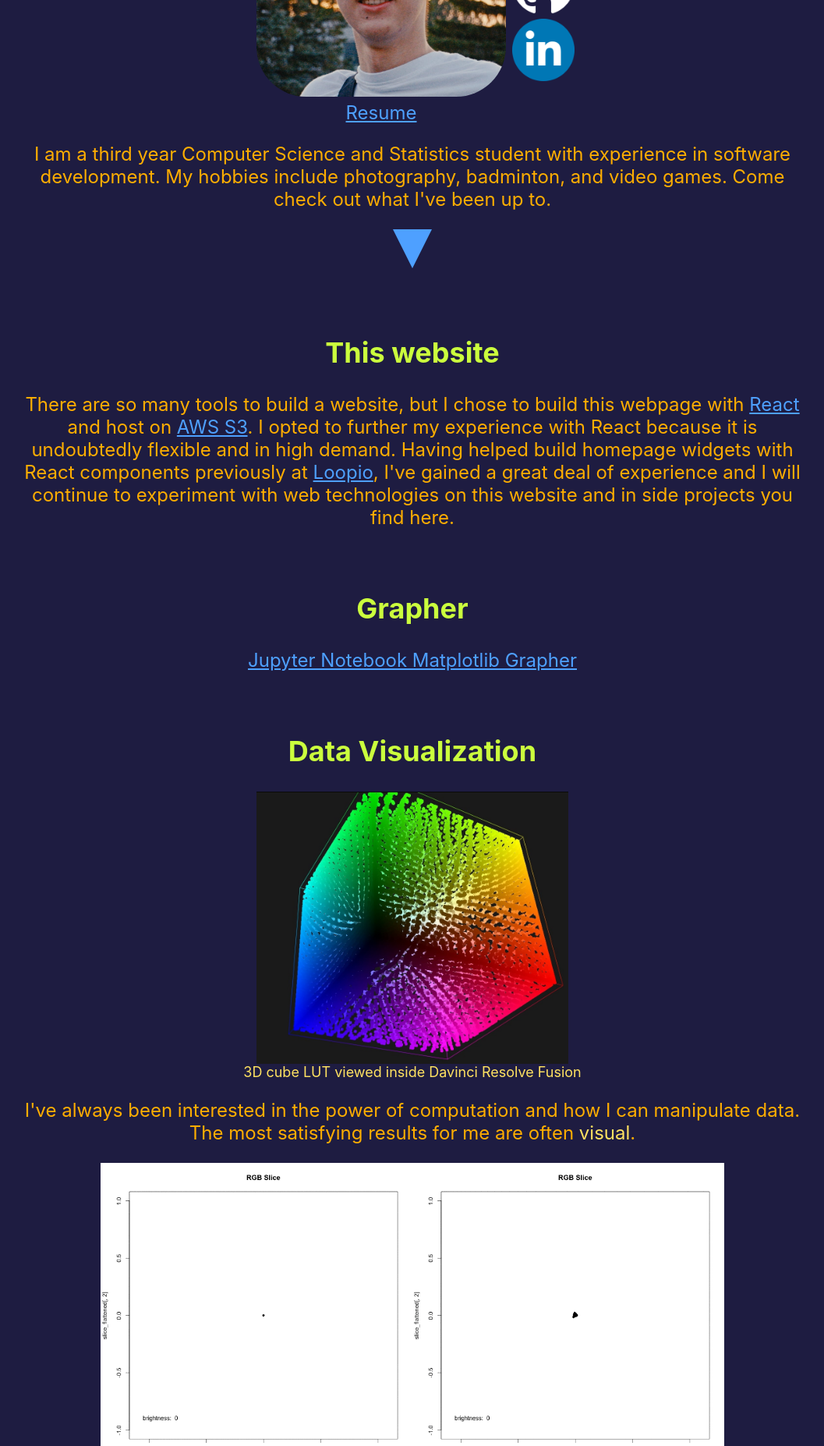
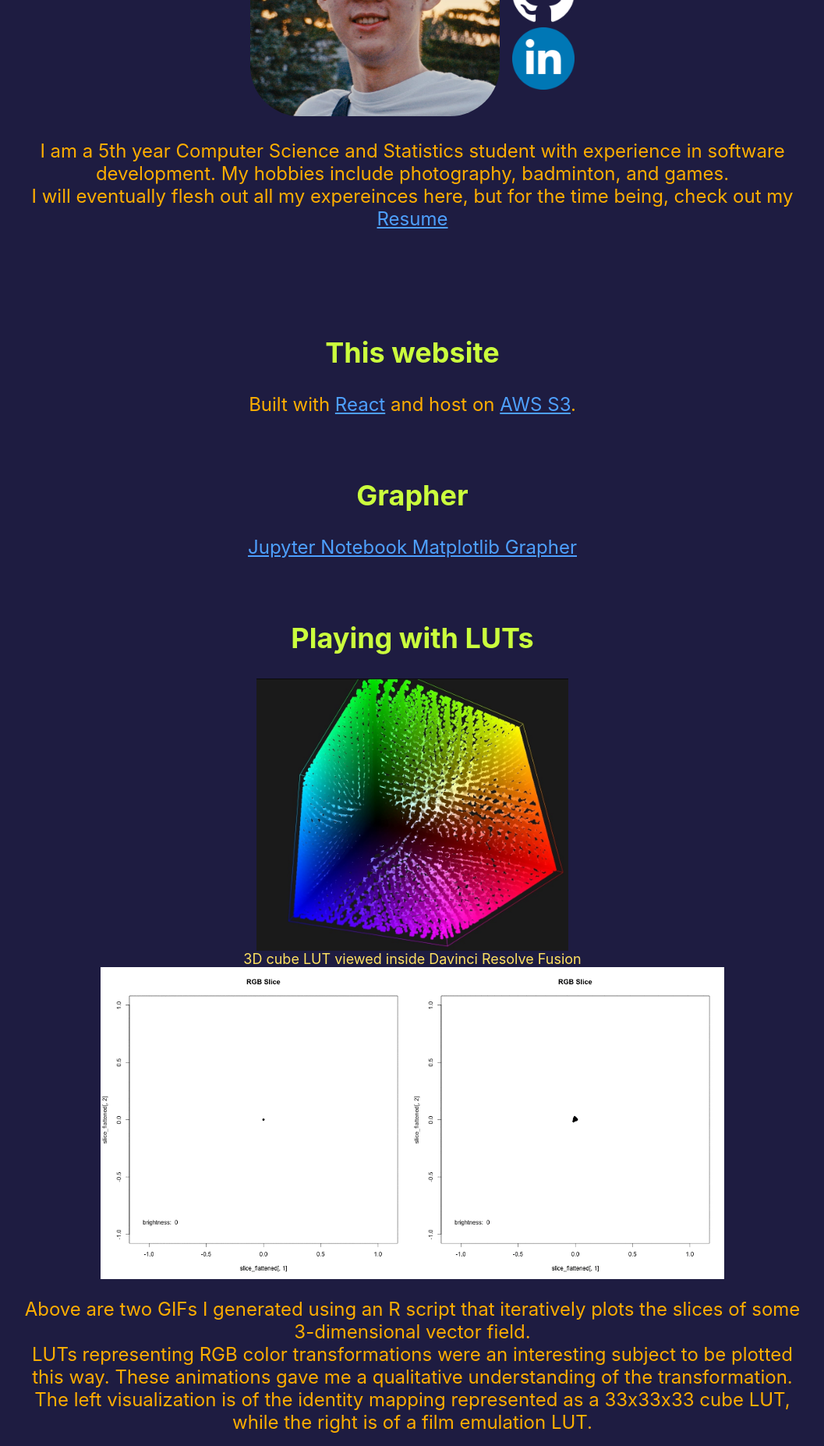
Before and after one commit to rainzhao2000/rainzhao.com, a React (Create React App) app in the folder resources/: page / in a window 1280 px wide. Shown: the part 400-2254 px from the top of the page at 78% size, without its empty margins (111-1168 px from the left). Built offline with nearby package versions, Linux system fonts and the light colour scheme.

Commit message:
update resume and skim down

```diff
--- a/resources/src/app/App.tsx
+++ b/resources/src/app/App.tsx
@@ -33,8 +33,7 @@ function App() {
         <Header jumpToID="Section-website" />
         <Section id="Section-website" title="This website">
           <p>
-            There are so many tools to build a website, but I chose to build
-            this webpage with{" "}
+            Built with{" "}
             <a href="https://reactjs.org/" target="_blank">
               React
             </a>{" "}
@@ -42,15 +41,7 @@ function App() {
             <a href="https://aws.amazon.com/s3/" target="_blank">
               AWS S3
             </a>
-            . I opted to further my experience with React because it is
-            undoubtedly flexible and in high demand. Having helped build
-            homepage widgets with React components previously at{" "}
-            <a href="https://loopio.com/" target="_blank">
-              Loopio
-            </a>
-            , I've gained a great deal of experience and I will continue to
-            experiment with web technologies on this website and in side
-            projects you find here.
+            .
           </p>
         </Section>
         <Section id="Section-grapher" title="Grapher">
@@ -58,7 +49,7 @@ function App() {
             Jupyter Notebook Matplotlib Grapher
           </a>
         </Section>
-        <Section id="Section-color-data" title="Data Visualization">
+        <Section id="Section-color-data" title="Playing with LUTs">
           <ImgCaption
             src={imgCube}
             alt="A 3D LUT cube"
@@ -66,13 +57,13 @@ function App() {
             loading="lazy"
             imgClass="App-flex-width-medium"
           />
-          <p>
+          {/* <p>
             I've always been interested in the power of computation and how I
             can manipulate data.
             <br />
             The most satisfying results for me are often{" "}
             <span className="highlight">visual</span>.
-          </p>
+          </p> */}
           <div className="App-inline-tight">
             <img
               src={gifIdentityRGBSlices}
@@ -89,10 +80,11 @@ function App() {
           </div>
           <p>
             Above are two GIFs I generated using an R script that iteratively
-            plots the slices of some 3-dimensional data set.
+            plots the slices of some 3-dimensional vector field.
             <br />
-            In particular, I was interested in examining Look Up Tables (LUTs)
-            that represent RGB color transformations.
+            LUTs representing RGB color transformations were an interesting
+            subject to be plotted this way. These animations gave me a
+            qualitative understanding of the transformation.
             <br />
             The left visualization is of the identity mapping represented as a
             33x33x33 cube LUT, while the right is of a film emulation LUT.
@@ -116,7 +108,7 @@ function App() {
               an image.
             </p>
           </div>
-          <p>
+          {/* <p>
             I wanted to peek inside one of these LUTs and see whats going on.
             Davinci Resolve's Fusion compositor actually provides a nice way to
             view the 3-dimensional plot as the cube you saw above, but I lack
@@ -135,11 +127,10 @@ function App() {
             className="App-flex-width-medium"
             alt="Grapher view of how I'm slicing the cube"
             loading="lazy"
-          />
+          /> */}
           <p>
             Here are also the visualizations for the same LUTs in the HSL color
-            model. Notice the L in HSL stands for Lightness, which is a similar
-            but different concept from Brightness.
+            model.
           </p>
           <div className="App-inline-tight">
             <img
@@ -163,14 +154,10 @@ function App() {
                 here
               </a>
               .
-              <br />I just wanted to quickly throw together a proof of concept,
-              so performance wasn't my concern. I look forward to creating more
-              visualizations, and also looking into Python and JavaScript
-              graphics libraries.
             </p>
           </div>
         </Section>
-        <Section id="Section-computer-vision" title="Computer Vision">
+        {/*<Section id="Section-computer-vision" title="Computer Vision">
           <p>
             Computer vision and computer graphics are some future interests of
             mine.
@@ -190,13 +177,13 @@ function App() {
             <li>Color grading: post corrections/adjustments, edit LUTs</li>
           </ul>
         </Section>
-        {/*<Section id="Section-algorithms" title="Algorithms">
+        <Section id="Section-algorithms" title="Algorithms">
           <Section
             id="Section-sub-p5"
             title="LeetCode Problem 5"
             isSub={true}
           ></Section>
-        </Section>*/}
+        </Section>
         <Section id="Section-color" title="Color Grading">
           <Section id="Section-sub-film" title="Film Emulation" isSub={true}>
             <ImgCaption
@@ -272,7 +259,7 @@ function App() {
             title="Color Matching"
             isSub={true}
           ></Section>
-        </Section>
+        </Section>*/}
       </div>
     </div>
   );
--- a/resources/src/header/Header.tsx
+++ b/resources/src/header/Header.tsx
@@ -26,9 +26,6 @@ function Header(props: HeaderProps) {
       <div className="Header-inline">
         <div>
           <img src={pfp} className="Header-pfp" alt="logo" />
-          <a href={resume} target="_blank">
-            Resume
-          </a>
         </div>
         <div className="Header-socials">
           <a href="mailto:rainzhao2000@gmail.com" target="_blank">
@@ -43,13 +40,18 @@ function Header(props: HeaderProps) {
         </div>
       </div>
       <p>
-        I am a third year Computer Science and Statistics student with
-        experience in software development. My hobbies include photography,
-        badminton, and video games. Come check out what I've been up to.
+        I am a 5th year Computer Science and Statistics student with experience
+        in software development. My hobbies include photography, badminton, and
+        games.
+        <br />I will eventually flesh out all my expereinces here, but for the
+        time being, check out my{" "}
+        <a href={resume} target="_blank">
+          Resume
+        </a>
       </p>
-      <a href={`#${props.jumpToID}`}>
+      {/*<a href={`#${props.jumpToID}`}>
         <div className="triangle-down" />
-      </a>
+      </a>*/}
     </header>
   );
 }
```
Also changed, not shown: 2 other files (tests, documents, lock files or other folders).
